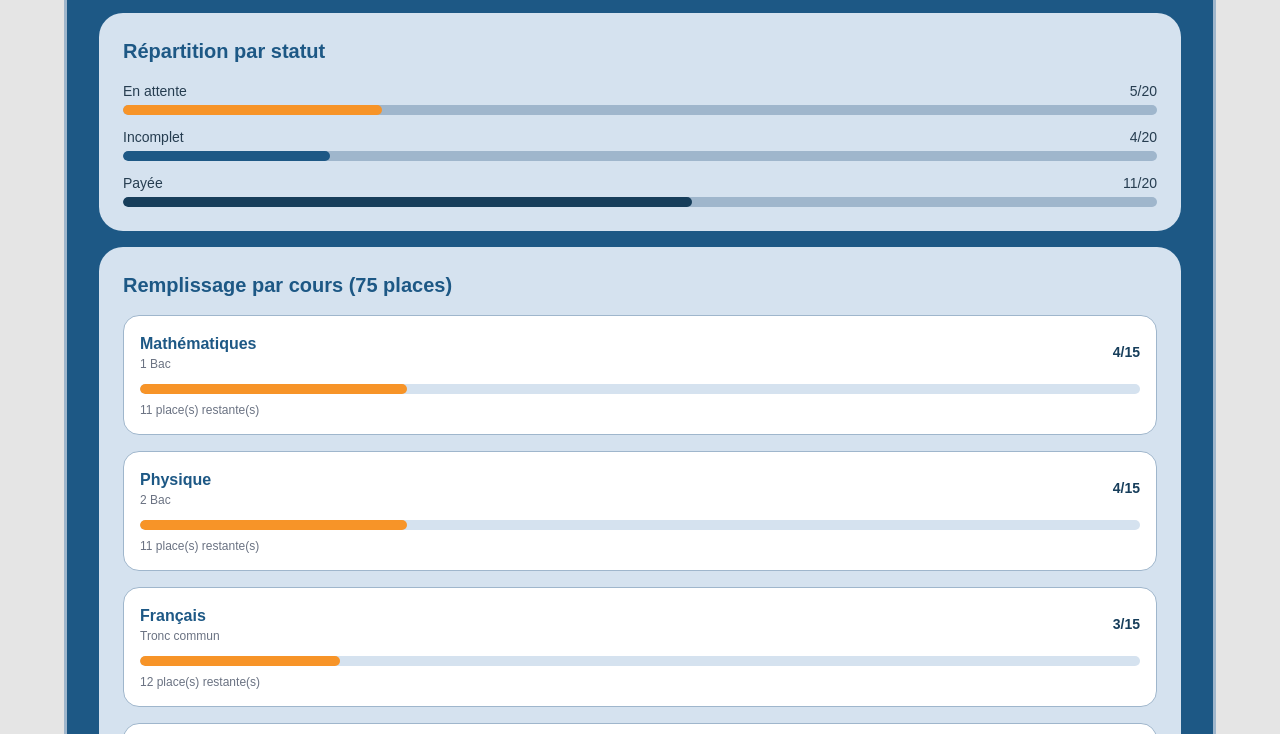
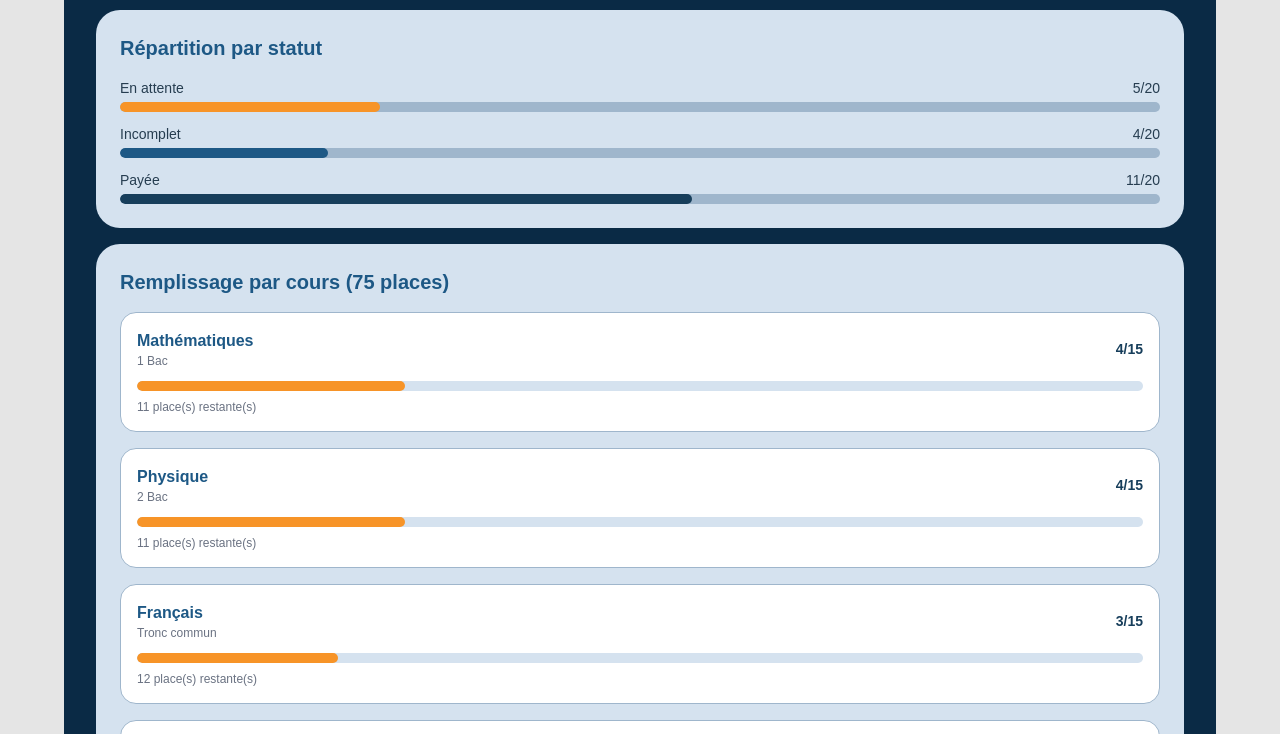
Before and after one commit to saad-0081/Nour-Academy-2, a website built with Vite: page admin.html in a window 1280 px wide. Shown: the part 322-1056 px from the top of the page. Built offline with nearby package versions, Linux system fonts and the light colour scheme.

Commit message:
modification du desugn

```diff
--- a/admin.html
+++ b/admin.html
@@ -10,7 +10,7 @@
     <script type="module" src="/src/js/admin.js"></script>
 </head>
 <body class="min-h-screen bg-[#E5E5E5] p-3 md:p-6">
-    <main id="adminContent" class="mx-auto max-w-6xl border-[3px] border-[#9FB6CC] bg-[#1D5885] p-5 md:p-8">
+    <main id="adminContent" class="mx-auto max-w-6xl bg-[var(--color-nour-navy)] p-5 md:p-8">
         <nav class="mb-5 flex flex-wrap items-center justify-between gap-3 rounded-full bg-[#D5E2EF] px-5 py-3 md:px-6">
             <h1 class="text-xl font-bold text-[#1D5885]">Nour Academy</h1>
             <div class="flex items-center gap-3 text-sm">
```
